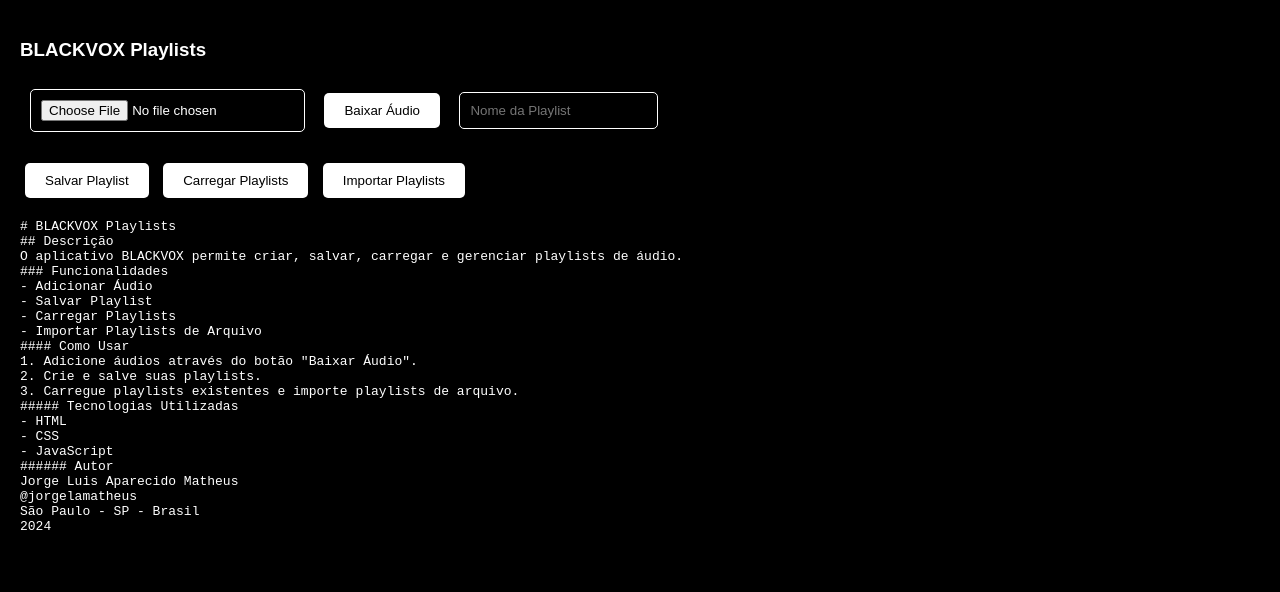
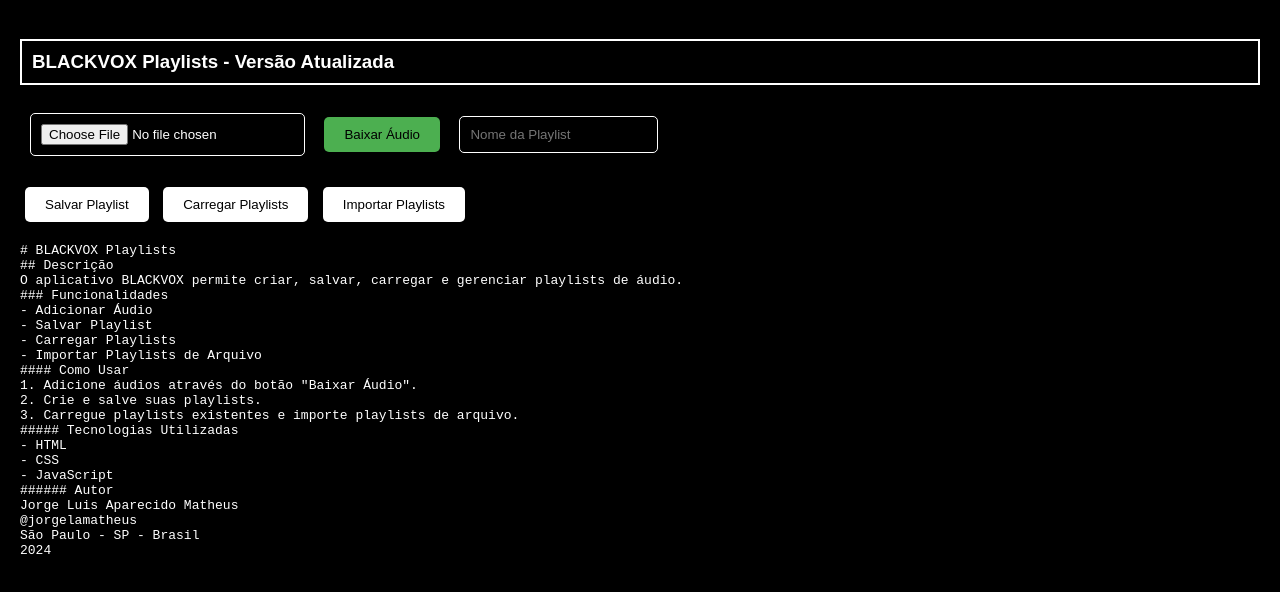
Before and after one commit to jorgedersumatheus/home, a website: page BLACKVOX_PlayPremium.html in a window 1280 px wide. Drawn offline with Linux system fonts and the light colour scheme.

Commit message:
Update BLACKVOX_PlayPremium.html

```diff
--- a/BLACKVOX_PlayPremium.html
+++ b/BLACKVOX_PlayPremium.html
@@ -3,7 +3,7 @@
 <head>
     <meta charset="UTF-8">
     <meta name="viewport" content="width=device-width, initial-scale=1.0">
-    <title>BLACKVOX Playlists</title>
+    <title>BLACKVOX Playlists - Versão Atualizada</title>
     <style>
         body {
             background-color: black;
@@ -12,8 +12,10 @@
             margin: 0;
             padding: 20px;
         }
-        h1 {
+        h3 {
             color: #ffffff;
+            border: 2px solid white;
+            padding: 10px;
         }
         button {
             background-color: white;
@@ -66,10 +68,10 @@
     </style>
 </head>
 <body>
-    <h3>BLACKVOX Playlists</h3>
+    <h3>BLACKVOX Playlists - Versão Atualizada</h3>
 
     <input type="file" id="audioInput" accept="audio/*">
-    <button onclick="addAudio()">Baixar Áudio</button>
+    <button onclick="addAudio()" style="background-color: #4CAF50;">Baixar Áudio</button>
 
     <input type="text" id="playlistName" placeholder="Nome da Playlist">
     <ul id="audioList"></ul>
```
